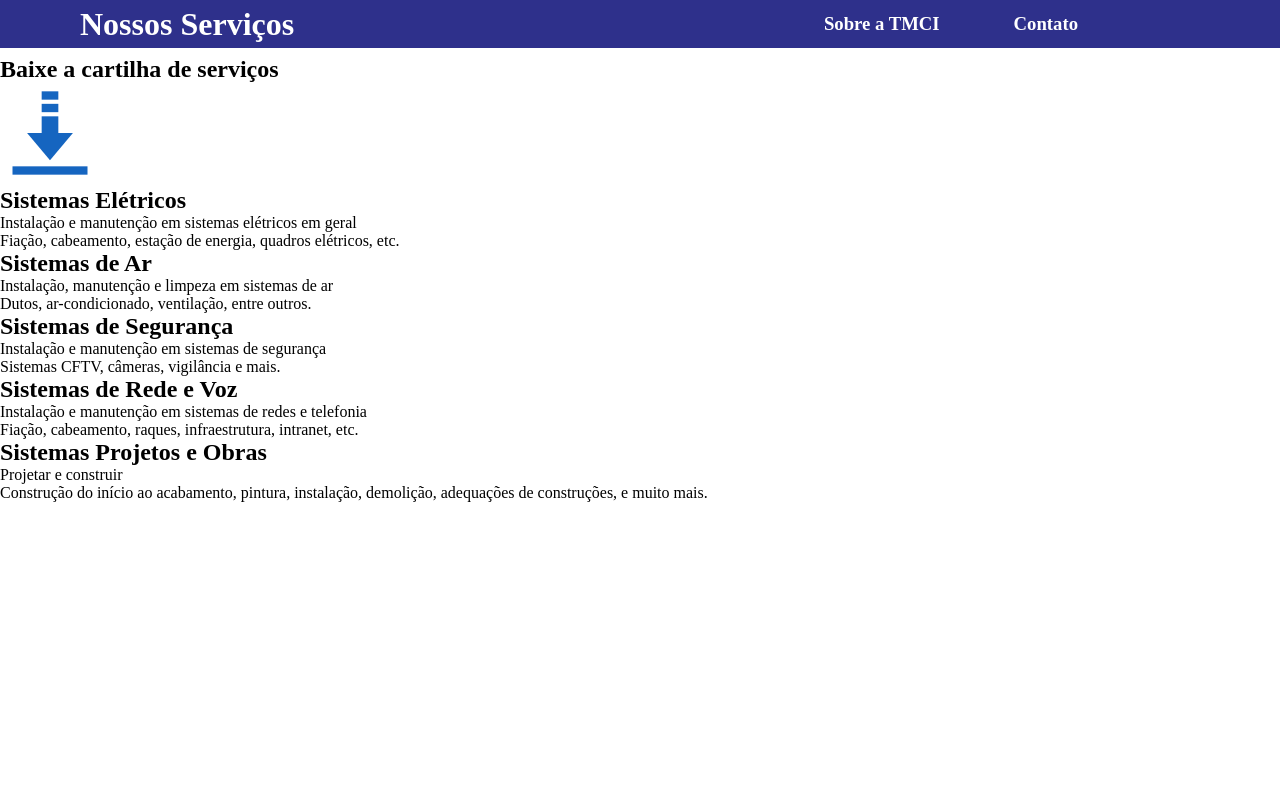
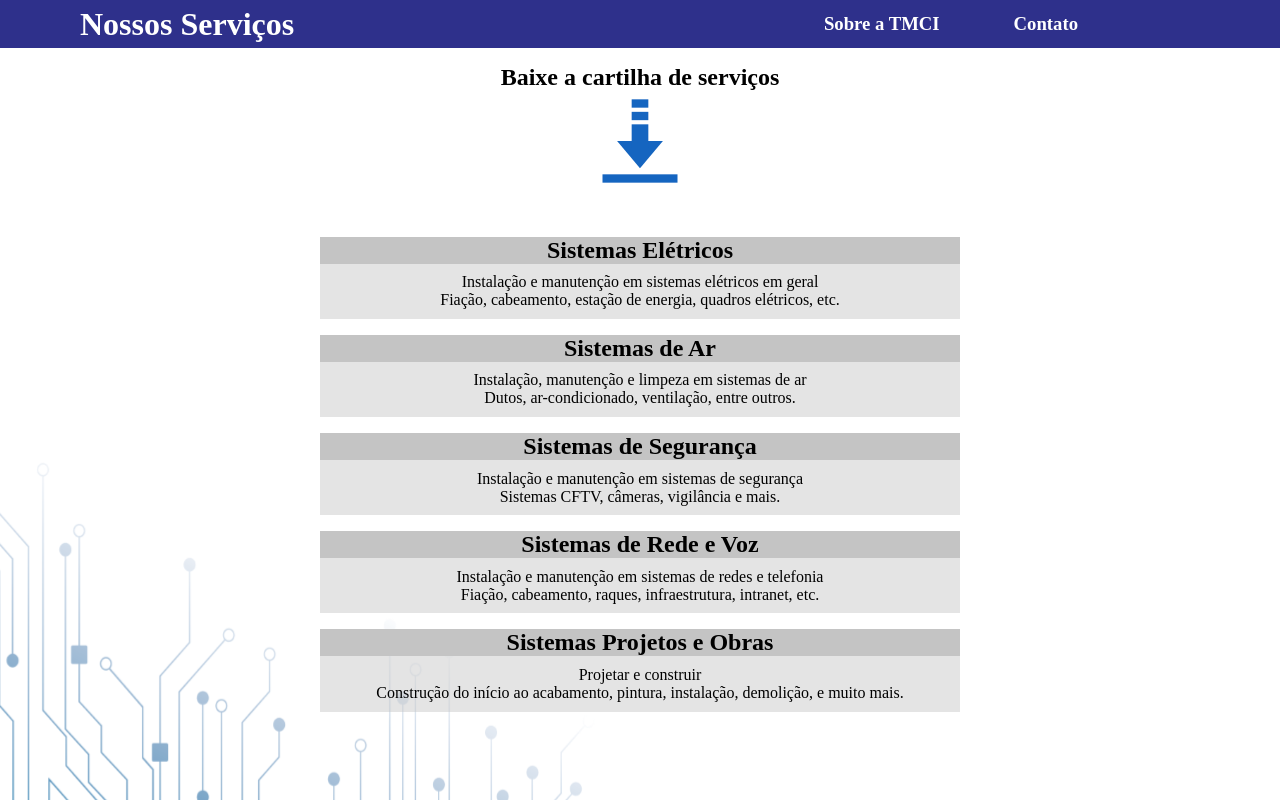
Before and after one commit to juniobiel/TMCI, a React (Create React App) app: page /services in a window 1280 px wide. Built offline with nearby package versions, Linux system fonts and the light colour scheme; the HTML template or start-up script is replaced by a standard one; a web font is replaced by a local one.

Commit message:
pagina de servicos terminada

```diff
--- a/src/components/ServiceArea/styles.css
+++ b/src/components/ServiceArea/styles.css
@@ -0,0 +1,33 @@
+.service {
+    display: flex;
+    flex-direction: column;
+    justify-content: center;
+    align-items: center;
+}
+
+.service .service-title {
+    width: 100vw;
+    text-align: center;
+    margin-top: 1rem;
+    background-color: #C4C4C4;
+}
+
+.service .service-description {
+    width: 100vw;
+    text-align: justify;
+    padding: 0.6rem 1.4rem;
+    background-color: rgba(196, 196, 196, 0.45);
+}
+
+@media (min-width: 700px) {
+    .service .service-title {
+        width: 50vw;
+    }
+
+    .service .service-description {
+        width: 50vw;
+        text-align: center;
+        padding: 0.6rem 1.5rem;
+        background-color: rgba(196, 196, 196, 0.45);
+    }
+}
--- a/src/pages/OurServices/index.js
+++ b/src/pages/OurServices/index.js
@@ -3,6 +3,8 @@
 
 import Header from '../../components/Header';
 import ServiceArea from '../../components/ServiceArea';
+
+import cartilha from '../../assets/TMCI Eletrica.pdf';
 
 import './styles.css';
 
@@ -12,7 +14,9 @@
             <Header title="Nossos Serviços" nav1="Sobre a TMCI" nav2="Contato" />
             <section className="thumbnail">
                 <h1>Baixe a cartilha de serviços</h1>
-                <FcDownload size={100}/>
+                <a href={cartilha} alt="Portifólio de serviços" target="_blank" rel="noopener noreferrer" >
+                    <FcDownload size={100}/>
+                </a>
             </section>
 
             <ServiceArea
@@ -42,7 +46,7 @@
             <ServiceArea
             title="Sistemas Projetos e Obras"
             p1="Projetar e construir"
-            p2="Construção do início ao acabamento, pintura, instalação, demolição, adequações de construções, e muito mais."
+            p2="Construção do início ao acabamento, pintura, instalação, demolição, e muito mais."
             />
 
         </div>
--- a/src/pages/OurServices/styles.css
+++ b/src/pages/OurServices/styles.css
@@ -0,0 +1,26 @@
+#services-container {
+    width: 100%;
+    height: auto;
+
+    background-image: url('../../assets/images/circuitAbout.svg');
+    background-repeat: no-repeat;
+    background-position-y: bottom;
+    background-attachment: fixed;
+    background-size: 100%;
+}
+
+#services-container .thumbnail {
+    display: flex;
+    flex-direction: column;
+    justify-content: center;
+    align-items: center;
+    padding: 0.5rem 0 1.6rem 0;
+}
+
+@media (min-width: 700px) {
+    #services-container {
+        height: 100vh;
+
+        background-size: 50%;
+    }
+}
```
Also changed, not shown: 1 other file (tests, documents, lock files or other folders).
